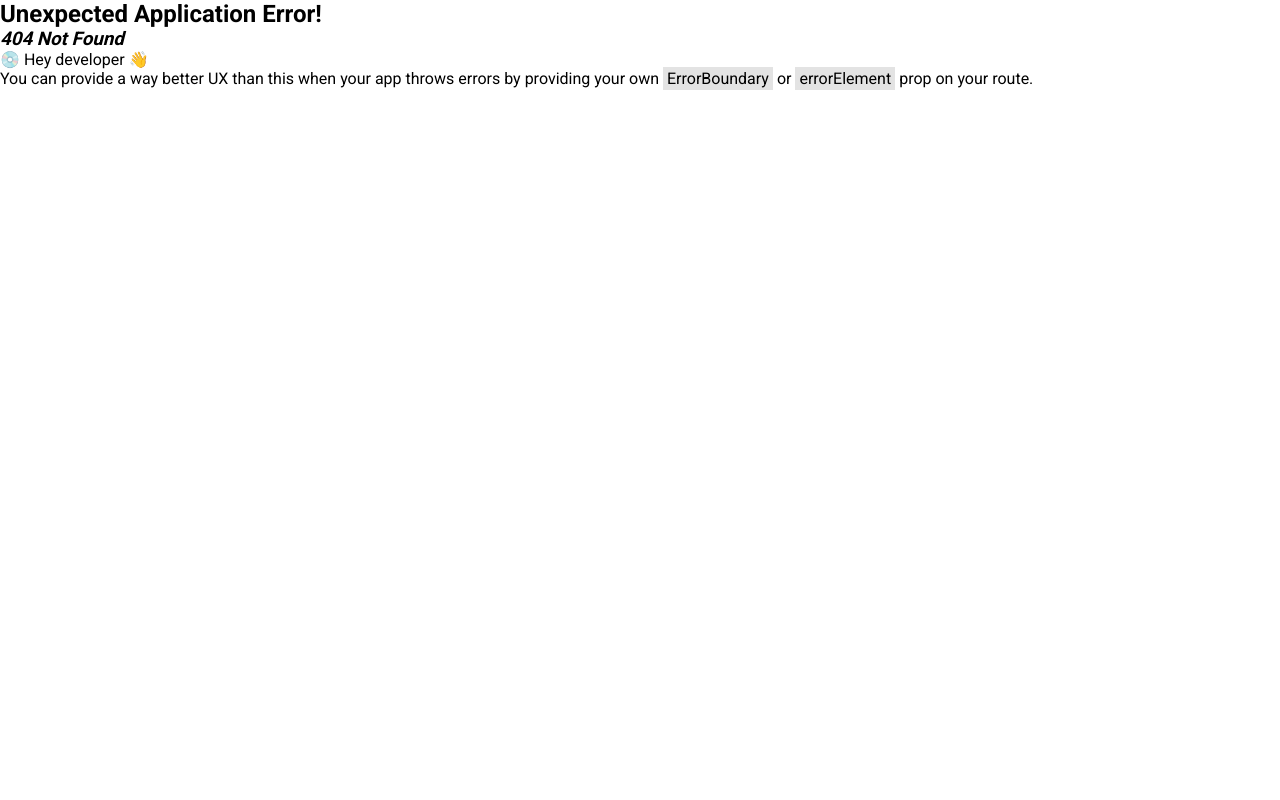
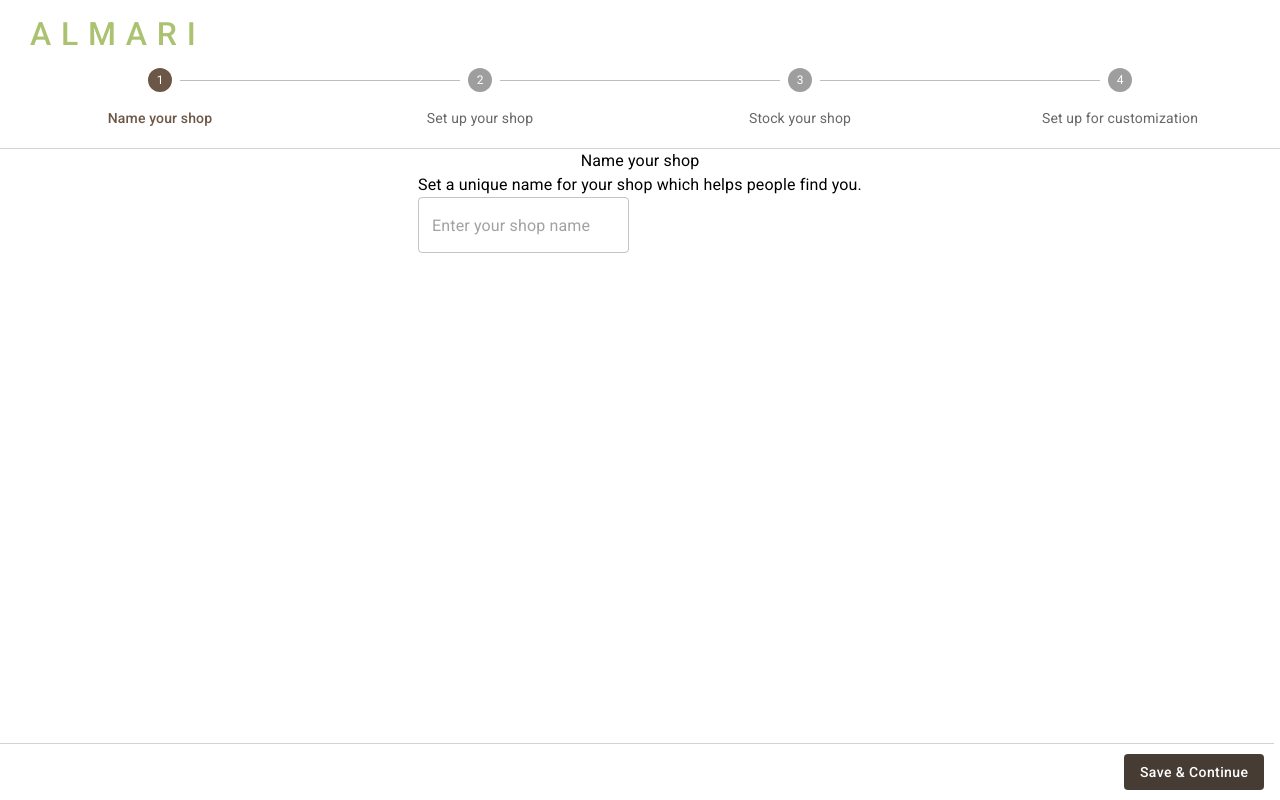
Before and after one commit to burr1to/almari, a React (Create React App) app: page /setup in a window 1280 px wide. Before the commit this address had no page. Built offline with nearby package versions, Linux system fonts and the light colour scheme.

Commit message:
market setup

```diff
--- a/src/App.js
+++ b/src/App.js
@@ -1,5 +1,6 @@
 import Login from "./components/Login";
 import Signup from "./components/Signup";
+import MarketNavbar from "./components/market setup/MarketNavbar";
 
 import {
   createBrowserRouter,
@@ -17,6 +18,10 @@ function App(){
       path: "/signup",
       element: <Signup/>,
     },
+    {
+      path: "/setup",
+      element: <MarketNavbar/>,
+    },
   ]);
 
 
--- /dev/null
+++ b/src/components/market setup/Customization.jsx
@@ -0,0 +1,9 @@
+import React from 'react'
+
+const Customization = () => {
+  return (
+    <div>Customization</div>
+  )
+}
+
+export default Customization
--- /dev/null
+++ b/src/components/market setup/MarketNavbar.jsx
@@ -0,0 +1,121 @@
+import {
+  Stepper,
+  Step,
+  StepLabel,
+  Typography,
+  Button,
+  Box,
+} from "@mui/material";
+import React, { useState } from "react";
+import Name from "./Name";
+import Setup from "./Setup";
+import Stock from "./Stock";
+import Customization from "./Customization";
+
+const steps = [
+  "Name your shop",
+  "Set up your shop",
+  "Stock your shop",
+  "Set up for customization",
+];
+const stepDesciption = [<Name />, <Setup />, <Stock />, <Customization />];
+
+const MarketNavbar = () => {
+  const [activeStep, setActiveStep] = useState(0);
+  const [completed, setCompleted] = useState({});
+
+  const totalSteps = steps.length;
+  const completedSteps = Object.keys(completed).length;
+  const allStepsCompleted = completedSteps === totalSteps;
+
+  const handleNext = () => {
+    const newCompleted = completed;
+    newCompleted[activeStep] = true;
+    setCompleted(newCompleted);
+    setActiveStep((prevActiveStep) => prevActiveStep + 1);
+  };
+
+  return (
+    <div>
+      <Box
+        paddingBottom="20px"
+        sx={{ borderBottom: 1, borderColor: "lightgrey" }}
+      >
+        <Button
+          disableRipple
+          sx={{
+            paddingLeft: "30px",
+            fontWeight: "medium",
+            fontSize: "32px",
+            "&:hover": {
+              color: "primary.light",
+              backgroundColor: "transparent",
+            },
+          }}
+        >
+          a l m a r i
+        </Button>
+        <Stepper activeStep={activeStep} alternativeLabel>
+          {steps.map((step, index) => (
+            <Step
+              key={step}
+              completed={completed[index]}
+              sx={{
+                "& .MuiStepLabel-root .Mui-active": {
+                  color: "brown.light",
+                },
+                "& .MuiStepLabel-root .Mui-completed": {
+                  color: "brown.main",
+                },
+              }}
+            >
+              <StepLabel>{step}</StepLabel>
+            </Step>
+          ))}
+        </Stepper>
+      </Box>
+      <div>
+        {allStepsCompleted ? (
+          <Typography> All Steps Completed</Typography>
+        ) : (
+          <>
+            <Box>{stepDesciption[activeStep]}</Box>
+            <Box
+              sx={{
+                width: "98vw",
+                display: "flex",
+                justifyContent: "flex-end",
+                padding: "10px",
+                position: "fixed",
+                bottom: 0,
+                borderTop: 1,
+                borderTopColor: "lightgrey",
+              }}
+            >
+              <Button
+                onClick={handleNext}
+                variant="contained"
+                color="brown"
+                sx={{
+                  textTransform: "none",
+                  boxShadow: "none",
+                  "&:hover": {
+                    backgroundColor: "brown.light",
+                    boxShadow: "none",
+                  },
+                }}
+              >
+                {completedSteps === totalSteps - 1
+                  ? "Finish"
+                  : "Save & Continue"}
+              </Button>
+
+            </Box>
+          </>
+        )}
+      </div>
+    </div>
+  );
+};
+
+export default MarketNavbar;
--- /dev/null
+++ b/src/components/market setup/Name.jsx
@@ -0,0 +1,17 @@
+import { Typography, Box, Stack, TextField } from '@mui/material'
+import React from 'react'
+
+const Name = () => {
+  return (
+    <div>
+      <Stack  direction={"row"}  justifyContent={"center"}>
+      <Box>
+      <Typography textAlign={"center"}>Name your shop</Typography>
+      <Typography>Set a unique name for your shop which helps people find you. </Typography>
+      <TextField placeholder='Enter your shop name'/>
+      </Box>
+      </Stack></div>
+  )
+}
+
+export default Name
--- /dev/null
+++ b/src/components/market setup/Setup.jsx
@@ -0,0 +1,9 @@
+import React from 'react'
+
+const Setup = () => {
+  return (
+    <div>Setup</div>
+  )
+}
+
+export default Setup
--- /dev/null
+++ b/src/components/market setup/Stock.jsx
@@ -0,0 +1,9 @@
+import React from 'react'
+
+const Stock = () => {
+  return (
+    <div>Stock</div>
+  )
+}
+
+export default Stock
```
Also changed, not shown: src/components/Login.jsx (renamed from src/components/Login.js), src/components/Signup.jsx (renamed from src/components/Signup.js).
